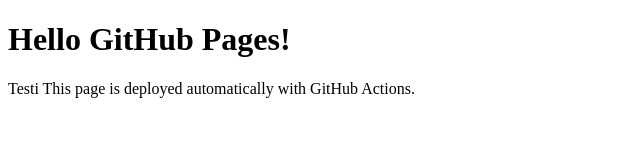
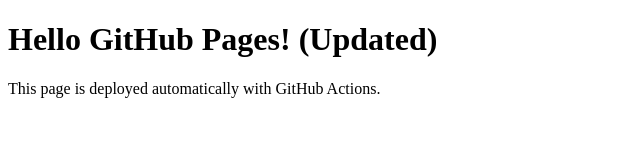
Before and after one commit to EKaskilahti/PublicElinaK_Viikko2, a plain HTML site: page index.html in a window 1280 px wide. Shown: the whole page, without its empty margins (0-640 px from the left). Drawn offline with Linux system fonts and the light colour scheme.

Commit message:
index.html

```diff
--- a/index.html
+++ b/index.html
@@ -6,8 +6,8 @@
 </head>
 <body>
   <main>
-    <h1>Hello GitHub Pages!</h1>
-    <p>Testi This page is deployed automatically with GitHub Actions.</p>
+    <h1>Hello GitHub Pages! (Updated)</h1>
+    <p>This page is deployed automatically with GitHub Actions.</p>
   </main>
 </body>
 </html>
```
